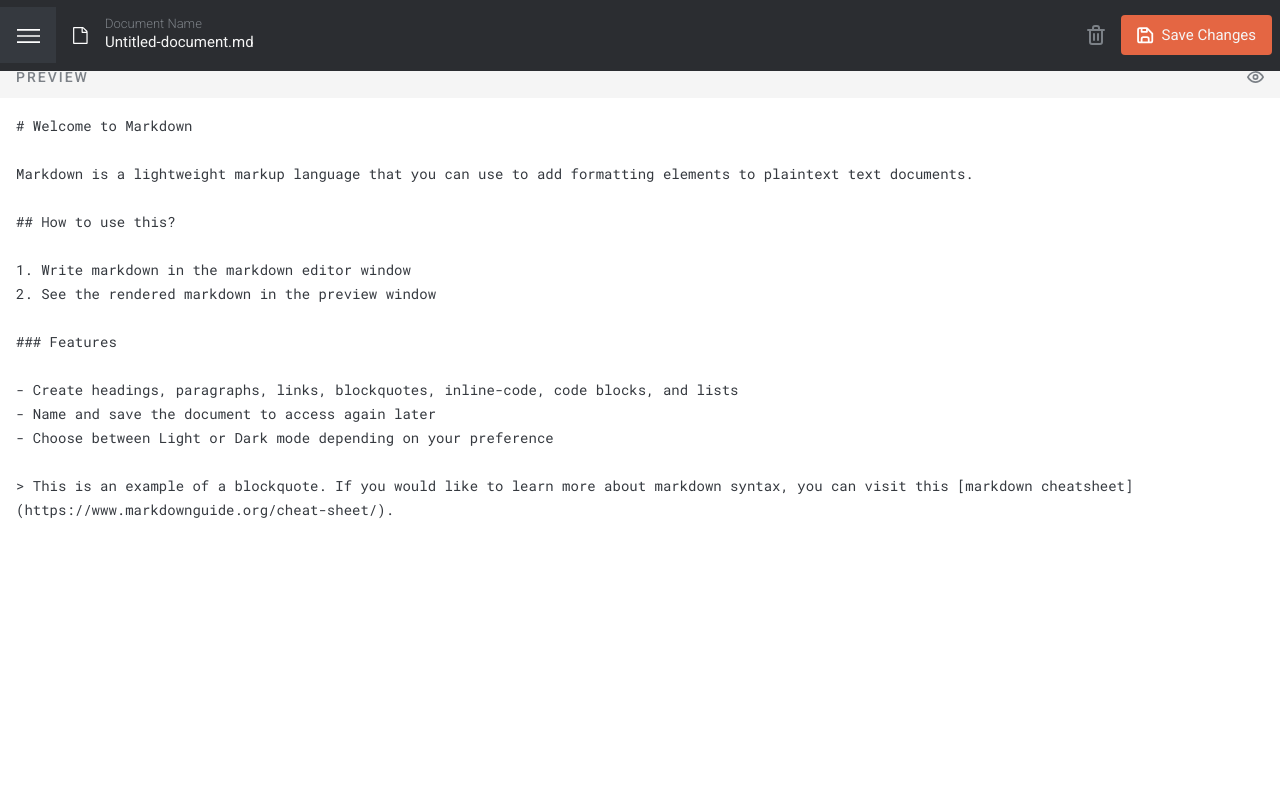
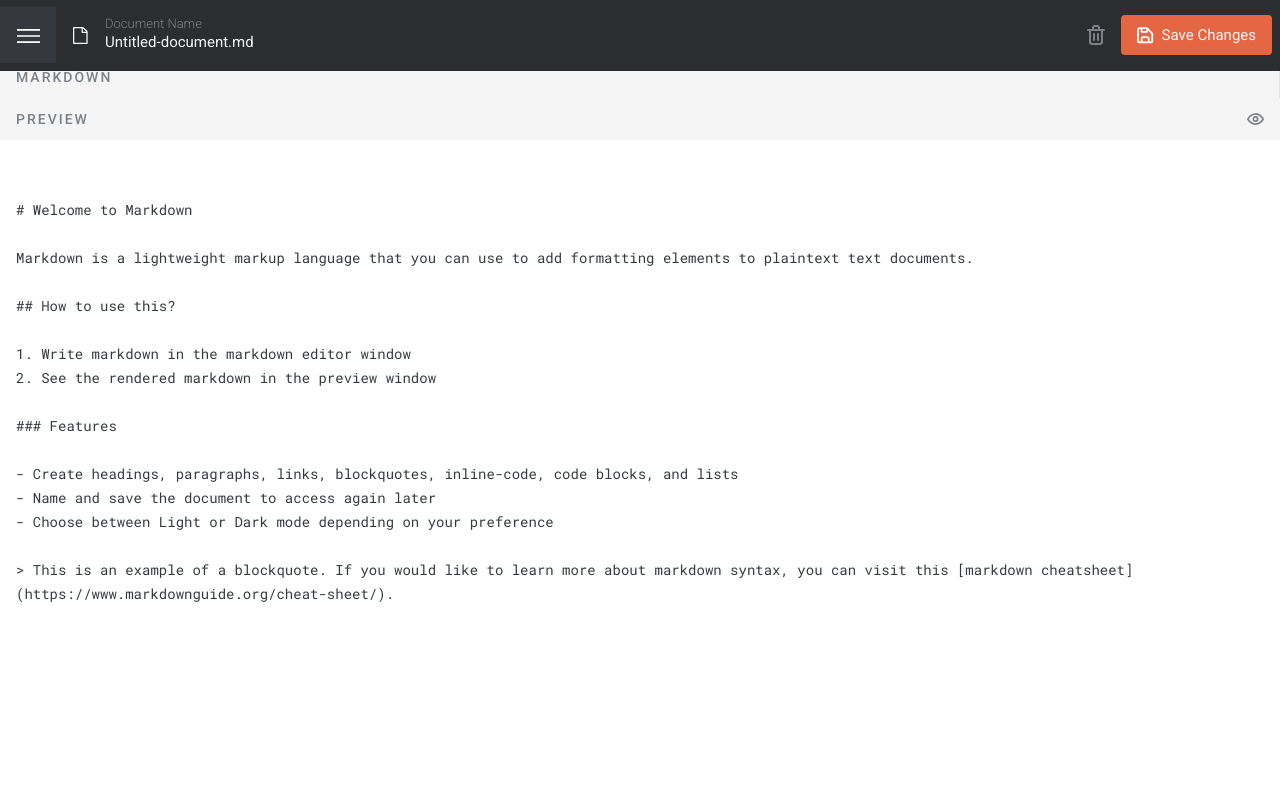
Before and after one commit to Furxx2000/In-browser-markdown-editor, a React (Vite) app: page / in a window 1280 px wide. Shown: the top 800 px of the page. Built offline with nearby package versions, Linux system fonts and the light colour scheme.

Commit message:
Add border-right styling for tablet

```diff
--- a/src/scss/GrayHeader.scss
+++ b/src/scss/GrayHeader.scss
@@ -1,10 +1,22 @@
 .markdown-header {
-  position: fixed;
   width: 100%;
   height: 42px;
   align-items: center;
   justify-content: space-between;
   padding-inline: 1rem;
-  z-index: 10;
   transition: 0.5s ease;
+
+  &.b-right-gray {
+    border-right: 1px solid var(--clr-gray-4);
+  }
+
+  &.dark-mode.b-right-gray {
+    border-color: var(--clr-gray-1);
+  }
 }
+
+@media only screen and (min-width: 767px) {
+  .markdown-header {
+    position: relative;
+  }
+}
```
